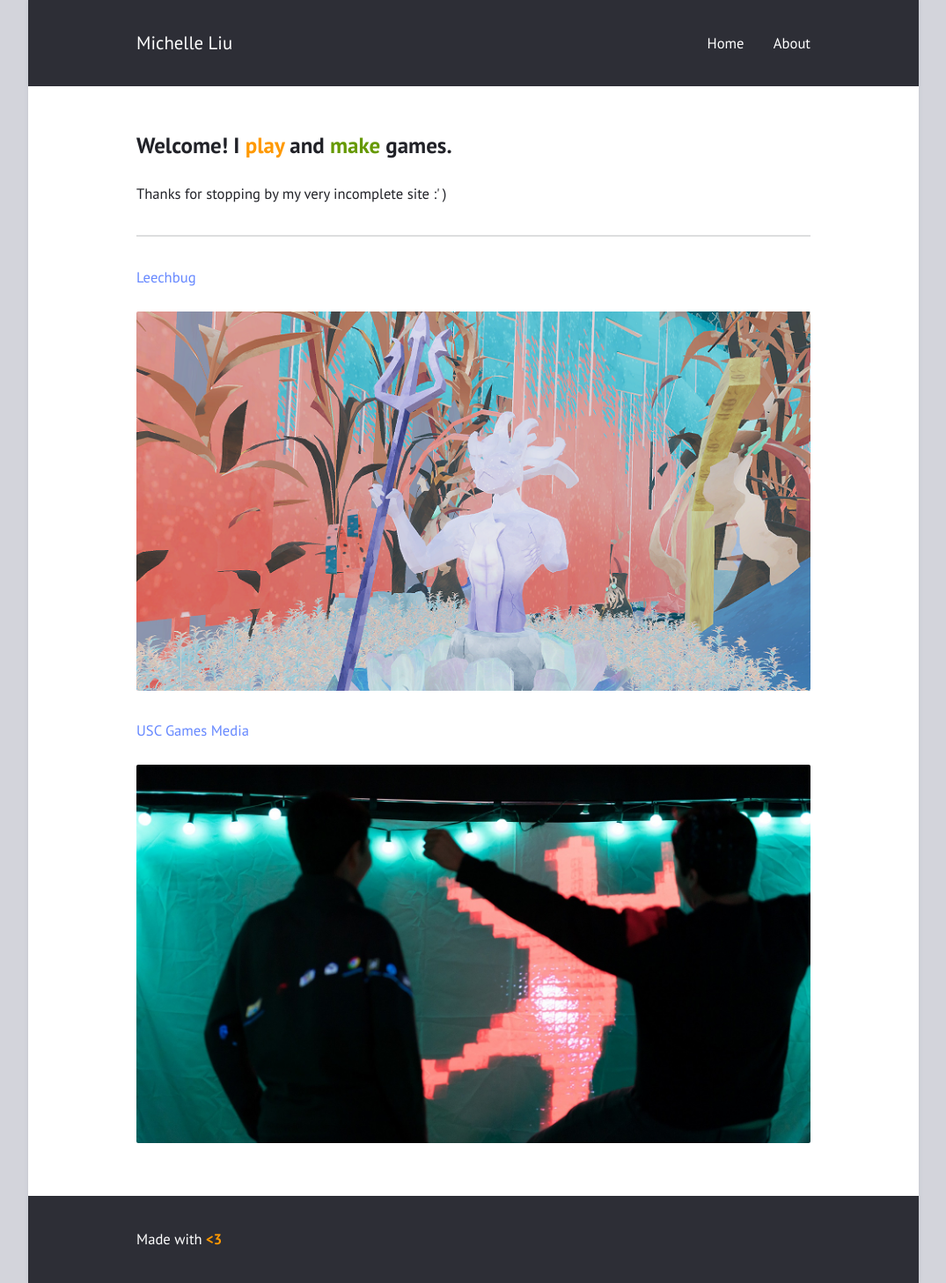
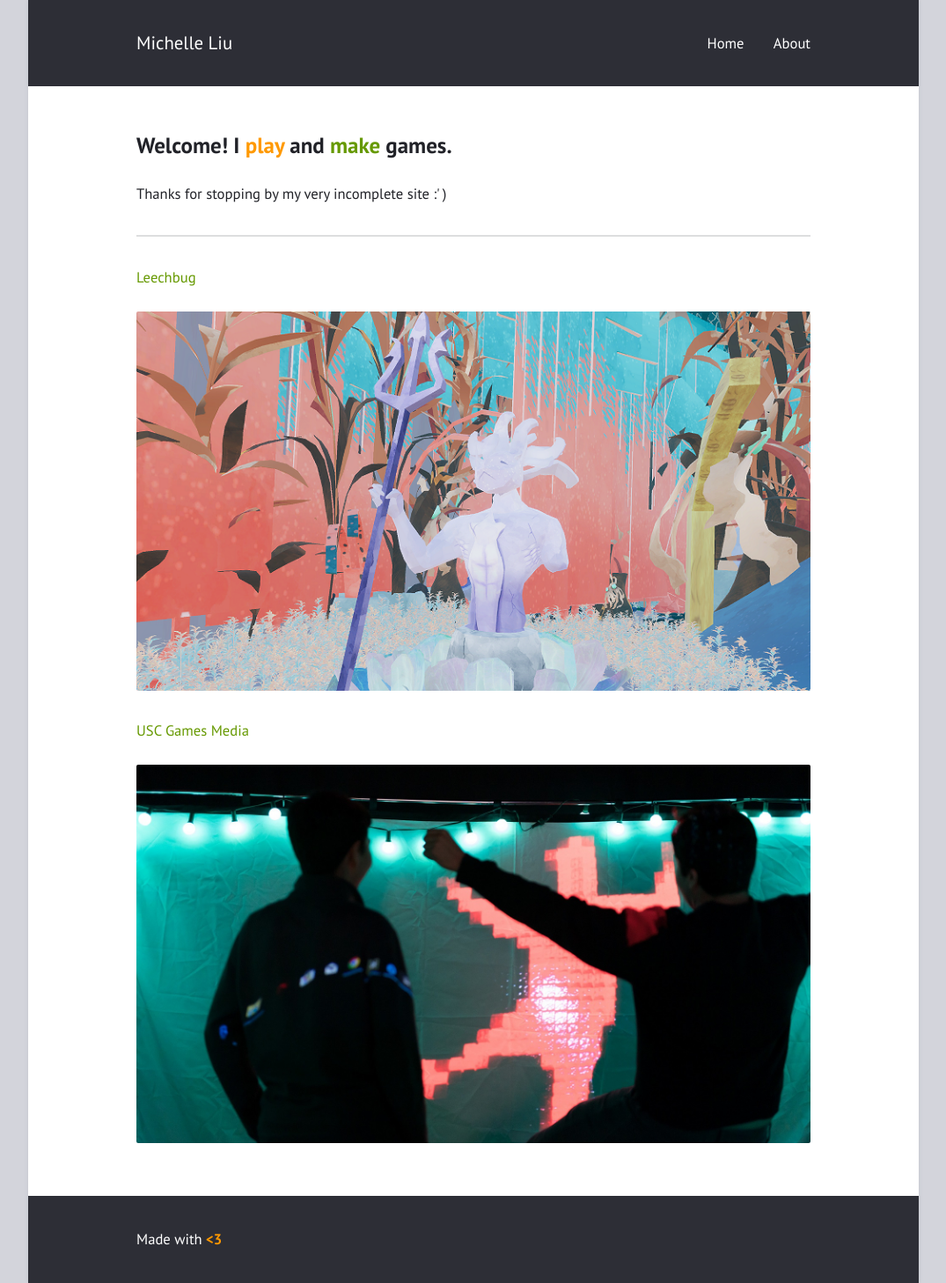
Before and after one commit to KeroMichelle/KeroMichelle.github.io, a Jekyll site: the page built from index.html, in a window 1280 px wide. Shown: the whole page at 88% size, without its empty margins (102-1177 px from the left). Built offline with Jekyll 4.4.1, drawn with Linux system fonts in a browser that asks for light colours.

Commit message:
Link update

```diff
--- a/_sass/basic.sass
+++ b/_sass/basic.sass
@@ -42,6 +42,12 @@ p
 
 a
   color: $link-color
+  text-decoration: inherit
+  &:hover
+    text-decoration: underline
+
+agreen
+  color: $link-color-green
   text-decoration: inherit
   &:hover
     text-decoration: underline
--- a/_sass/index.sass
+++ b/_sass/index.sass
@@ -4,6 +4,7 @@ $font-family: "PT Sans", -apple-system, "Helvetica Neue", "Segoe UI", "Roboto",
 $heading-weight: 600 !default
 $line-height: 1.6 !default
 $link-color: #68f !default
+$link-color-green: #669900 !default
 $orange: #FF9900
 $green: #669900
 $dark: #212228 !default
--- a/index.html
+++ b/index.html
@@ -10,10 +10,10 @@ title: "Home"
 
   <hr>
 
-  <p><a href="/leechbug">Leechbug</a><p>
+  <p><agreen href="/leechbug">Leechbug</agreen><p>
   <img src="/assets/images/statue.png" alt="statue">
 
-  <p><a href="/media">USC Games Media</a><p>
+  <p><agreen href="/media">USC Games Media</agreen><p>
   <img src="/assets/images/expo.jpg" alt="expo">
 
 
```
